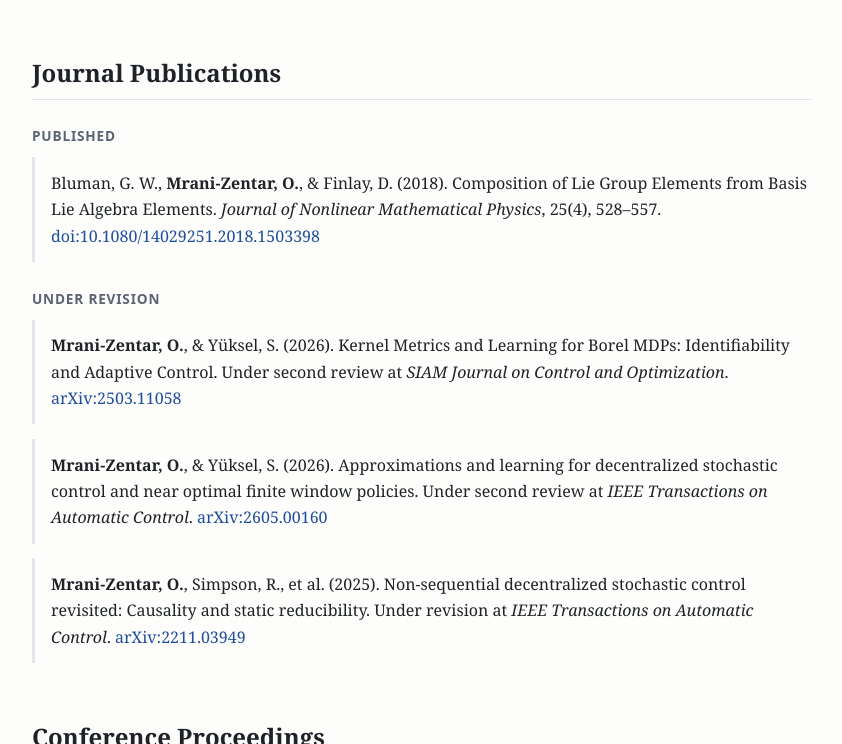
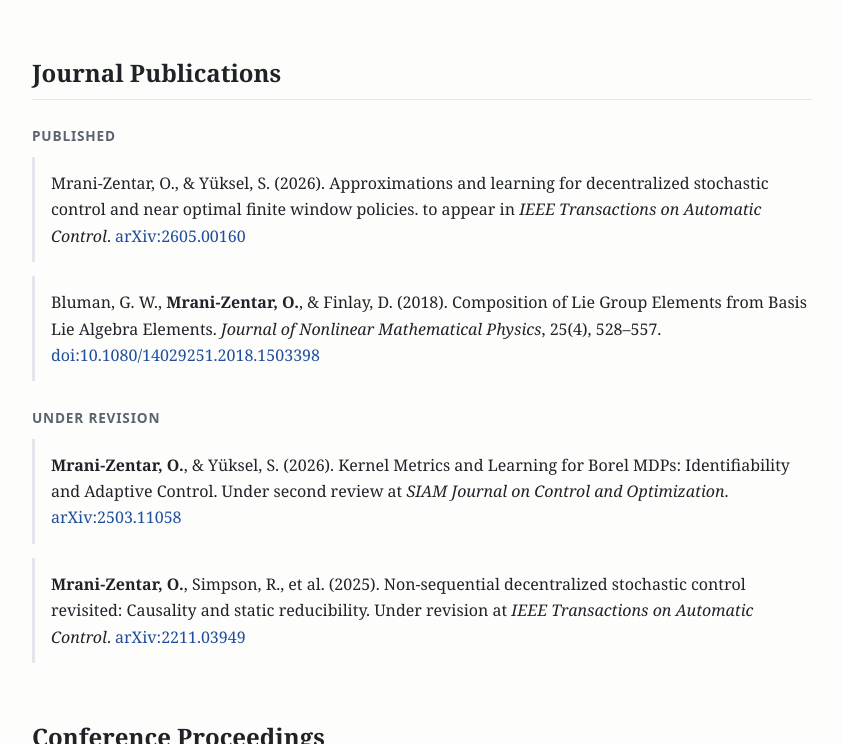
Before and after one commit to Mrani-Zentar/mrani-zentar.github.io, a plain HTML site: page index.html in a window 1280 px wide. Shown: the part 575-1319 px from the top of the page, without its empty margins (218-1060 px from the left). Drawn offline with Linux system fonts and the light colour scheme.

Commit message:
Update index.html

```diff
--- a/index.html
+++ b/index.html
@@ -145,6 +145,11 @@
     <h3>Published</h3>
     <ul class="pubs">
       <li>
+        Mrani-Zentar, O.</strong>, &amp; Y&uuml;ksel, S. (2026).
+        Approximations and learning for decentralized stochastic control and near optimal finite window policies.
+        to appear in <em>IEEE Transactions on Automatic Control</em>.
+        <a href="https://doi.org/10.48550/arXiv.2605.00160">arXiv:2605.00160</a>      </li>
+      <li>
         Bluman, G. W., <strong>Mrani-Zentar, O.</strong>, &amp; Finlay, D. (2018).
         Composition of Lie Group Elements from Basis Lie Algebra Elements.
         <em>Journal of Nonlinear Mathematical Physics</em>, 25(4), 528&ndash;557.
@@ -158,11 +163,6 @@
         Kernel Metrics and Learning for Borel MDPs: Identifiability and Adaptive Control.
         Under second review at <em>SIAM Journal on Control and Optimization</em>.
         <a href="https://arxiv.org/abs/2503.11058">arXiv:2503.11058</a>      </li>
-      <li>
-        <strong>Mrani-Zentar, O.</strong>, &amp; Y&uuml;ksel, S. (2026).
-        Approximations and learning for decentralized stochastic control and near optimal finite window policies.
-        Under second review at <em>IEEE Transactions on Automatic Control</em>.
-        <a href="https://doi.org/10.48550/arXiv.2605.00160">arXiv:2605.00160</a>      </li>
       <li>
         <strong>Mrani-Zentar, O.</strong>, Simpson, R., et al. (2025).
         Non-sequential decentralized stochastic control revisited: Causality and static reducibility.
```
